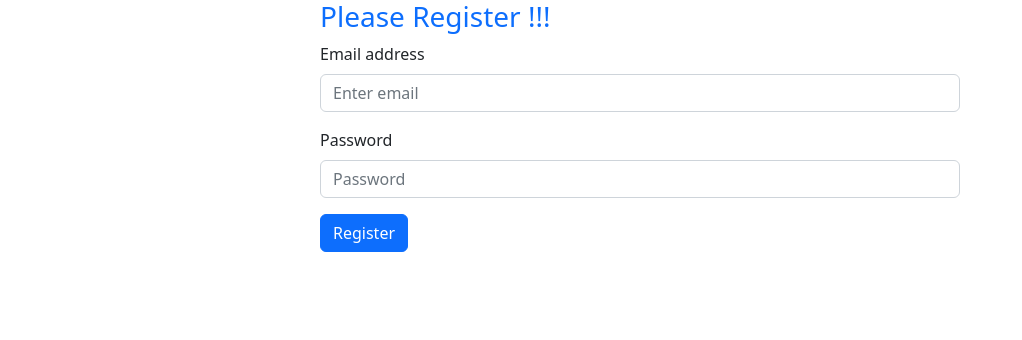
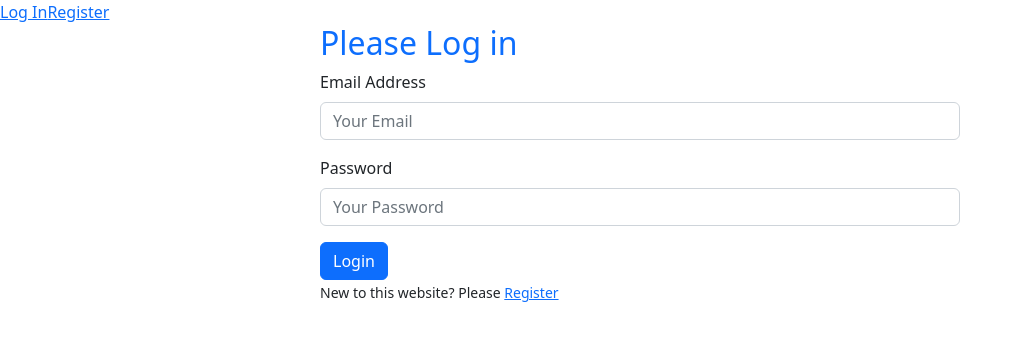
Before and after one commit to abdulhakim10/email-password-auth, a React (Create React App) app: page /login in a window 1280 px wide. Shown: the top 340 px of the page, without its empty margins (0-1022 px from the left). Built offline with nearby package versions, Linux system fonts and the light colour scheme.

Commit message:
Handle Email Verification added

```diff
--- a/package.json
+++ b/package.json
@@ -11,6 +11,7 @@
     "react": "^18.2.0",
     "react-bootstrap": "^2.5.0",
     "react-dom": "^18.2.0",
+    "react-router-dom": "^6.4.2",
     "react-scripts": "5.0.1",
     "web-vitals": "^2.1.4"
   },
--- a/src/App.js
+++ b/src/App.js
@@ -1,30 +1,33 @@
-import {getAuth} from 'firebase/auth';
+import { createBrowserRouter, RouterProvider } from 'react-router-dom';
 import './App.css';
+import Main from './components/layout/Main';
+import LoginBootstrap from './components/LoginBootstrap';
 import RegisterReactBootstrap from './components/RegisterReactBootstrap';
-import app from './firebase/firebase.init';
 
-
-const auth = getAuth(app);
-
-const handleRegister = event => {
-  event.preventDefault();
-  const email = event.target.email.value;
-  const password = event.target.password.value;
-  console.log(email, password)
-}
-
-const handleEmailBlur = event => {
-  console.log(event.target.value);
-}
-
-const handlePasswordChange = event => {
-  console.log(event.target.value);
-}
-
+const router = createBrowserRouter([
+  {
+    path: '/',
+    element: <Main></Main>,
+    children: [
+      {
+        path: '/',
+        element: <RegisterReactBootstrap></RegisterReactBootstrap>
+      },
+      {
+        path: '/register',
+        element: <RegisterReactBootstrap></RegisterReactBootstrap>
+      },
+      {
+        path: '/login',
+        element: <LoginBootstrap></LoginBootstrap>
+      },
+    ],
+  }
+])
 function App() {
   return (
     <div className="">
-      <RegisterReactBootstrap></RegisterReactBootstrap>
+      <RouterProvider router={router}></RouterProvider>
     </div>
   );
 }
--- /dev/null
+++ b/src/components/LoginBootstrap.js
@@ -0,0 +1,54 @@
+import { getAuth, signInWithEmailAndPassword } from 'firebase/auth';
+import React, { useState } from 'react';
+import { Link } from 'react-router-dom';
+import app from '../firebase/firebase.init';
+
+const auth = getAuth(app);
+
+const LoginBootstrap = () => {
+
+  const [success, setSuccess] = useState(false);
+
+  const handleSubmit = event => {
+    setSuccess(false);
+    event.preventDefault();
+
+    const form = event.target;
+    const email = form.email.value;
+    const password = form.password.value;
+    console.log(email, password)
+    signInWithEmailAndPassword(auth, email, password)
+    .then( result => {
+      const user = result.user;
+      console.log(user);
+      setSuccess(true);
+      form.reset();
+    })
+    .catch( error => {
+      console.error('error', error);
+    })
+
+  }
+    return (
+        <div className='w-50 mx-auto'>
+            <h2 className='text-primary'>Please Log in</h2>
+       <form onSubmit={handleSubmit}>
+       <div className="mb-3">
+  <label htmlFor="formGroupExampleInput" className="form-label">Email Address</label>
+  <input type="email" name='email' className="form-control" id="formGroupExampleInput" placeholder="Your Email"/>
+</div>
+<div className="mb-3">
+  <label htmlFor="formGroupExampleInput2" className="form-label">Password</label>
+  <input type="password" name='password' className="form-control" id="formGroupExampleInput2" placeholder="Your Password"/>
+  </div>
+  {
+    success && <p className='text-success'>Successfully log in</p>
+  }
+  <button type="submit" className="btn btn-primary">Login</button>
+       </form>
+       <p><small>New to this website? Please <Link to='/register'>Register</Link></small></p>
+        </div>
+    );
+};
+
+export default LoginBootstrap;
--- a/src/components/RegisterReactBootstrap.js
+++ b/src/components/RegisterReactBootstrap.js
@@ -1,7 +1,8 @@
-import { createUserWithEmailAndPassword, getAuth } from 'firebase/auth';
+import { createUserWithEmailAndPassword, getAuth, sendEmailVerification } from 'firebase/auth';
 import React, { useState } from 'react';
 import Button from 'react-bootstrap/Button';
 import Form from 'react-bootstrap/Form';
+import { Link } from 'react-router-dom';
 import app from '../firebase/firebase.init';
 
 const auth = getAuth(app);
@@ -38,12 +39,20 @@
             console.log(user);
             setSuccess(true);
             form.reset();
+            verifyEmail();
         })
         .catch( error => {
             console.error('error', error);
             setPasswordError(error.message);
         })
 
+    }
+
+    const verifyEmail = () =>{
+        sendEmailVerification(auth.currentUser)
+        .then(() => {
+            alert('Please check your email and verify');
+        })
     }
     return (
         <div className='w-50 mx-auto'>
@@ -66,6 +75,7 @@
         Register
       </Button>
     </Form>
+    <p><small>Already have an account? Please <Link to='/login'>Login</Link></small></p>
         </div>
     );
 };
--- /dev/null
+++ b/src/components/layout/Main.js
@@ -0,0 +1,16 @@
+import React from 'react';
+import { Link, Outlet } from 'react-router-dom';
+
+const Main = () => {
+    return (
+        <div>
+            <nav>
+                <Link to='/login'>Log In</Link>
+                <Link to='/register'>Register</Link>
+            </nav>
+            <Outlet></Outlet>
+        </div>
+    );
+};
+
+export default Main;
```
Also changed, not shown: 1 other file (tests, documents, lock files or other folders).
